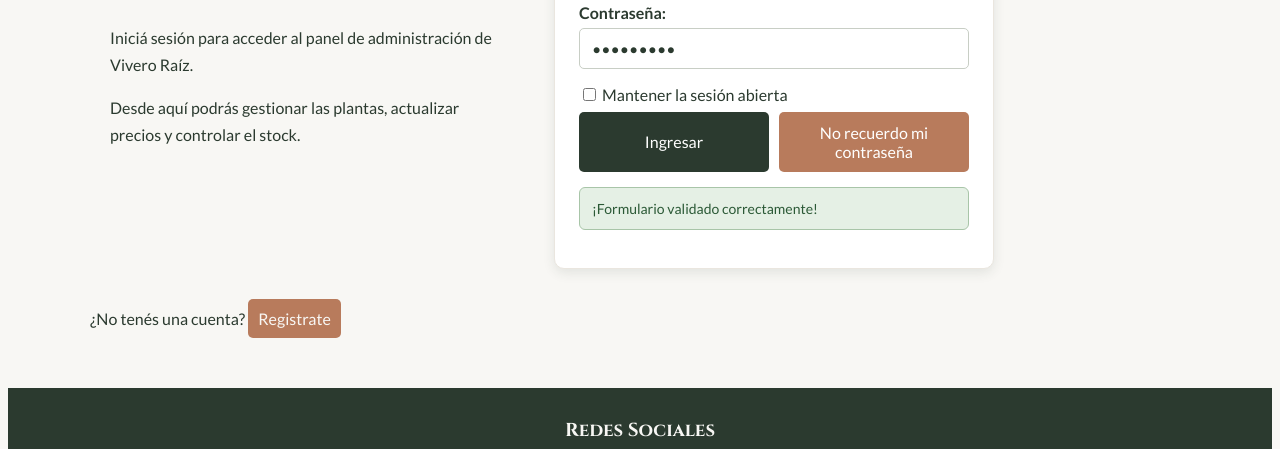
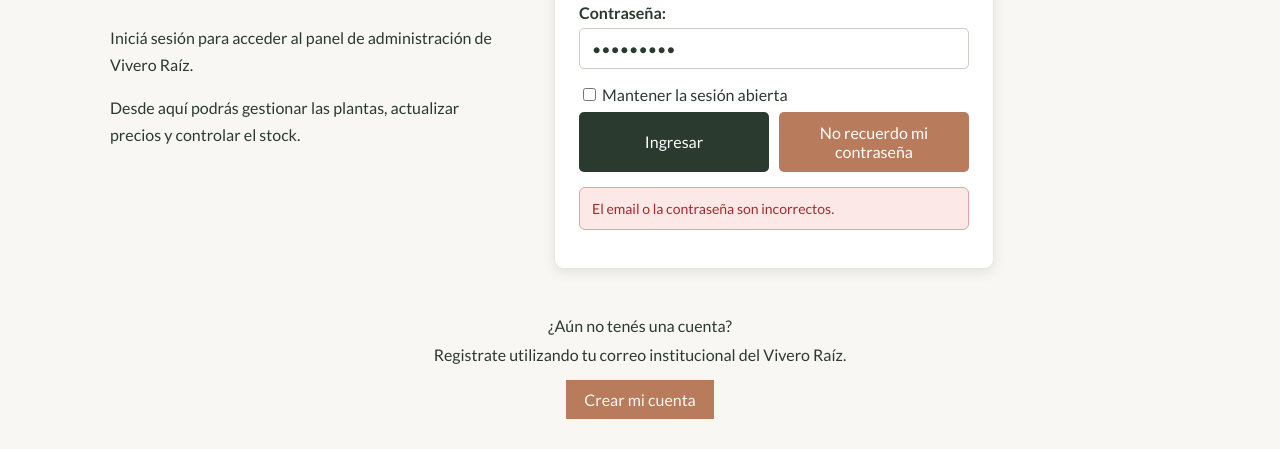
Before and after one commit to nadiasoto45/AplicacionesWeb, a plain HTML site: page login.html in a window 1280 px wide. Both pictures are taken after typing "name@example.com", "Sample123" into the empty fields and a click on the input "Ingresar". Shown: the part 351-800 px from the top of the page. Drawn offline with Linux system fonts and the light colour scheme.

Commit message:
Login con credenciales con acceso a la intranet

```diff
--- a/css/estilos.css
+++ b/css/estilos.css
@@ -249,6 +249,18 @@ form.planta-form {
 .login-registro {
     grid-column: 1 / -1;
     margin: 0;
+    padding: 0 20px 20px;
+    text-align: center;
+}
+
+.login-registro p {
+    margin: 5px 0;
+    line-height: 1.5;
+}
+
+.login-registro a {
+    display: inline-block;
+    margin-top: 8px;
 }
 
 .planta-main .planta-form,
--- a/js/validaciones.js
+++ b/js/validaciones.js
@@ -77,7 +77,10 @@ if (botonMenu && menu) {
     });
 }
 
-/*validación de login*/
+/*validación de login con credenciales de admin*/
+
+const emailAdministrador = "admin@viveroraiz.com";
+const passwordAdministrador = "Raiz2026";
 
 const formularioLogin = document.getElementById("form-login");
 
@@ -87,6 +90,9 @@ if (formularioLogin) {
 
         const email = document.getElementById("email").value.trim();
         const password = document.getElementById("password").value;
+
+        const mensajeError = document.getElementById("mensaje-error");
+        const mensajeExito = document.getElementById("mensaje-exito");
 
         let errores = [];
 
@@ -99,24 +105,35 @@ if (formularioLogin) {
         if (password === "") {
             errores.push("La contraseña es obligatoria.");
         }
-
-        const mensajeError = document.getElementById("mensaje-error");
-        const mensajeExito = document.getElementById("mensaje-exito");
-
         if (errores.length > 0) {
             mensajeError.textContent = errores.join(" ");
             mensajeError.hidden = false;
             mensajeExito.hidden = true;
+            return;
+        }
+
+        if (
+            email === emailAdministrador &&
+            password === passwordAdministrador
+        ) {
+
+            const sesion = {
+                email: email,
+                autenticado: true
+            };
+
+            localStorage.setItem("sesionVivero", JSON.stringify(sesion));
+            window.location.href = "listado.html";
 
         } else {
-            mensajeError.hidden = true;
-            mensajeExito.textContent = "¡Formulario validado correctamente!";
-            mensajeExito.hidden = false;
+            mensajeError.textContent = "El email o la contraseña son incorrectos.";
+            mensajeError.hidden = false;
+            mensajeExito.hidden = true;
         }
+    });
+}
 
-    });
 
-}
 
 /* validación de registro */
 const formularioRegistro = document.getElementById("form-registro");
--- a/login.html
+++ b/login.html
@@ -64,10 +64,11 @@
             </p>
             <p class="mensaje-exito" id="mensaje-exito" role="status" hidden></p>
         </form>
-        <p class="login-registro">
-            ¿No tenés una cuenta?
-            <a href="registro.html" class="header-link ">Registrate</a>
-        </p>
+        <div class="login-registro">
+            <p>¿Aún no tenés una cuenta?</p>
+            <p>Registrate utilizando tu correo institucional del Vivero Raíz.</p>
+            <a href="registro.html" class="catalogo">Crear mi cuenta</a>
+        </div>
     </main>
     <footer>
         <div class="footer-content">
```
Also changed, not shown: listado.html (+2 -1 lines), planta-form.html (+1 -1 lines).
